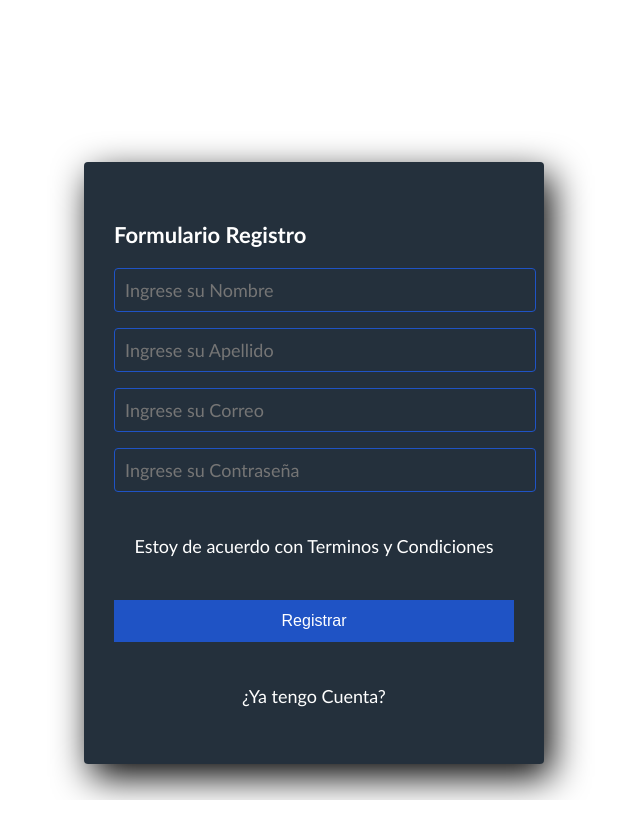
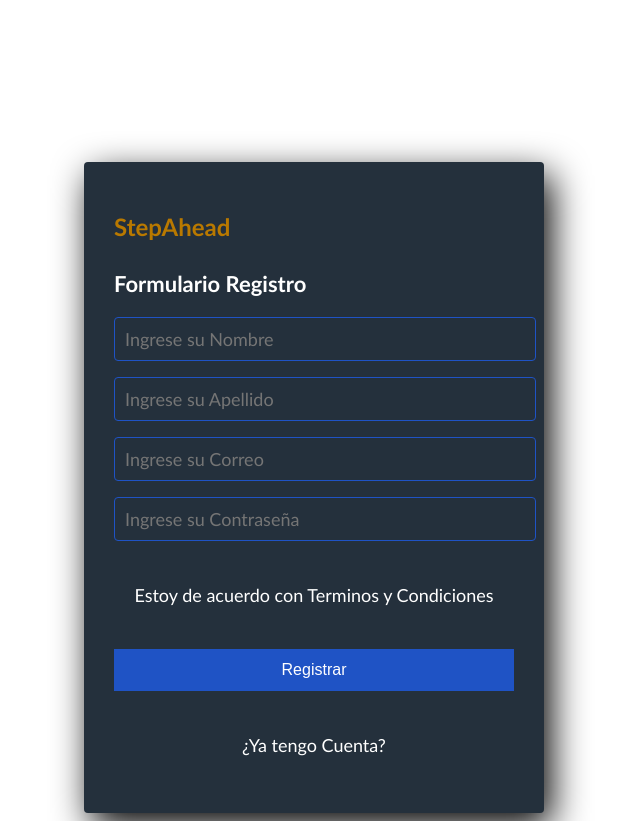
Before and after one commit to ivillamizar5/landing-page-calzado, a plain HTML site: page formulario.html in a window 1280 px wide. Shown: the whole page, without its empty margins (326-966 px from the left). Before the commit the page ends 800 px from the top, so only its background shows below. Drawn offline with Linux system fonts and the light colour scheme.

Commit message:
agregando info al readme, corrigiendo estilos

```diff
--- a/estilos/styles.css
+++ b/estilos/styles.css
@@ -53,3 +53,9 @@
     margin: 16px 0;
     font-size: 16px;
   }
+
+
+  .tit-1 {
+
+    color: rgb(185, 121, 0);
+  }
--- a/formulario.html
+++ b/formulario.html
@@ -12,6 +12,7 @@
 
     <br><br><br>
   <section class="form-register">
+    <h1 class="tit-1">StepAhead </h1>
     <h4>Formulario Registro</h4>
     <input class="controls" type="text" name="nombres" id="nombres" placeholder="Ingrese su Nombre">
     <input class="controls" type="text" name="apellidos" id="apellidos" placeholder="Ingrese su Apellido">
```
Also changed, not shown: 1 other file.
